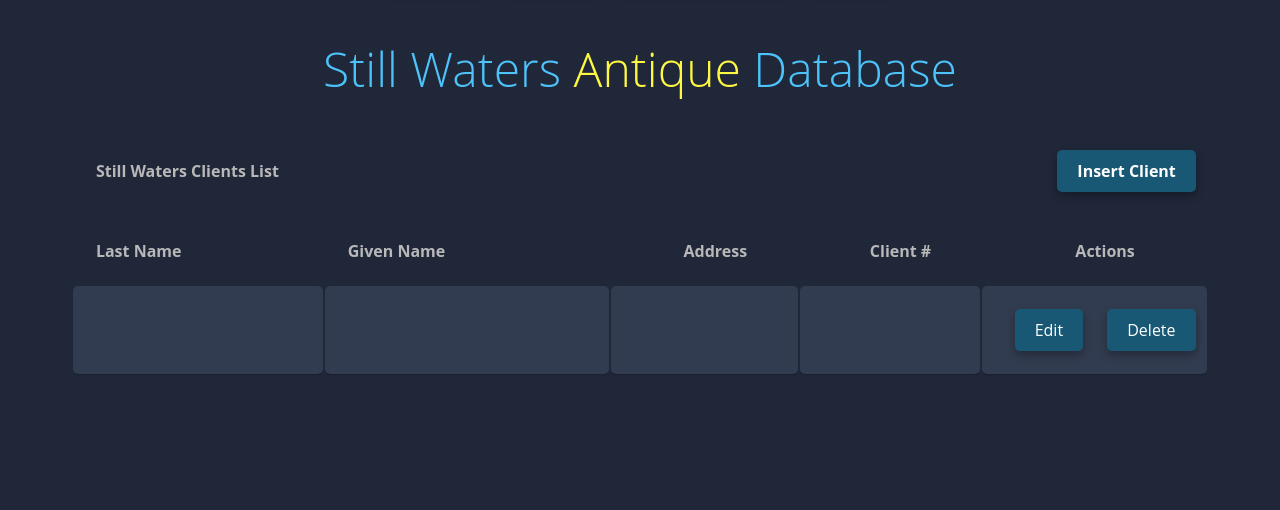
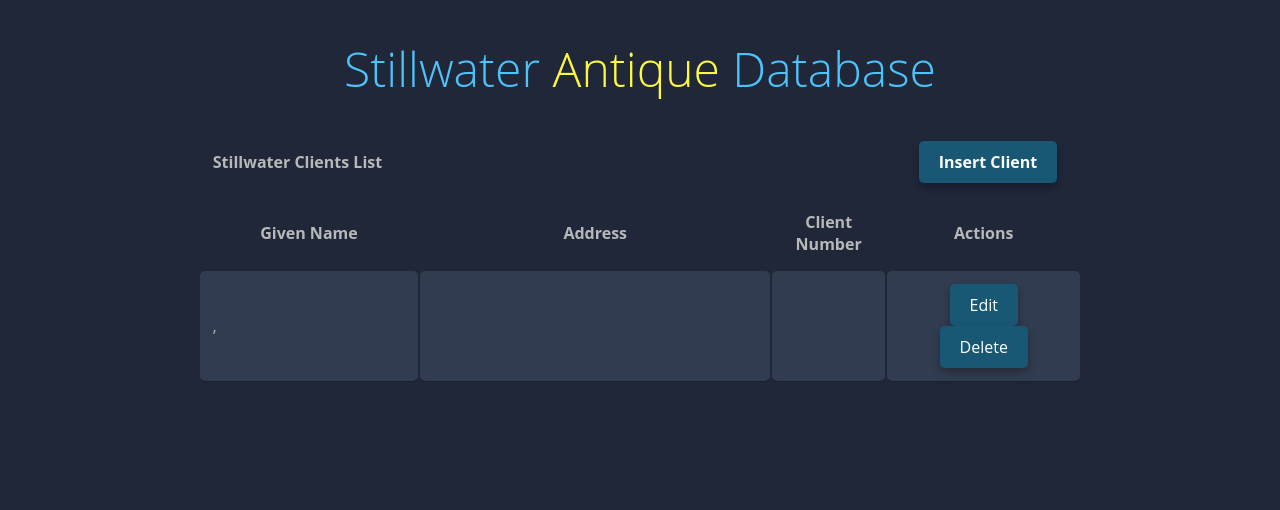
Before and after one commit to IthaquaTheColdSilence/pt5_stillwater, a PHP site: page /htdocs/pt5_stillwaterDB/c_list.php in a window 1280 px wide. Shown: the part 63-573 px from the top of the page. Run offline with PHP 8.4, Linux system fonts and the light colour scheme; tables that the repository leaves empty or names only in its code hold one stand-in row (values such as "Sample post"); data that the repository does not hold is empty.

Commit message:
Commit Clients

```diff
--- a/htdocs/pt5_stillwaterDB/c_list.php
+++ b/htdocs/pt5_stillwaterDB/c_list.php
@@ -18,6 +18,7 @@
     <meta name="viewport" content="width=device-width, initial-scale=1.0">
     <title>Clients List</title>
 </head>
+<link rel="stylesheet" href="css/style.css">
 <style>
     .td a[href*="update_c.php"] {
         display: inline-block;
@@ -57,39 +58,44 @@
         background-color: #FB667A;
         /* Pink hover effect to match table details */
     }
+
+    .container {
+        text-align: left;
+        width: 70%;
+        margin: 0 auto;
+        display: table;
+        padding: 0 0 8em 0;
+    }
 </style>
-<link rel="stylesheet" href="css/style.css">
 
 <body>
     <br><br><br>
-    <h1><span class="blue"></span>Still Waters<span class="blue"></span> <span class="yellow">Antique</span> Database</h1>
+    <h1><span class="blue"></span>Stillwater<span class="blue"></span> <span class="yellow">Antique</span> Database</h1>
     <form action="c_list.php" method="POST">
         <table class="container" border="0">
             <thead>
                 <tr>
-                    <th colspan="4">Still Waters Clients List</th>
+                    <th colspan="3">Stillwater Clients List</th>
                     <th class="th">
                         <a href="insert_c.php">Insert Client</a>
                     </th>
                 </tr>
                 <tr>
-                    <th align="left">Last Name</th>
-                    <th align="left">Given Name</th>
+                    <th align="center">Given Name</th>
                     <th align="center">Address</th>
-                    <th align="center">Client #</th>
+                    <th align="center">Client Number</th>
                     <th align="center">Actions</th>
                 </tr>
             </thead>
             <tbody>
                 <?php
-                // Loop through all clients and display them
                 while ($result = mysqli_fetch_assoc($query)) { ?>
                     <tr>
-                        <td><?php echo $result['lastName']; ?></td>
-                        <td><?php echo $result['givenName']; ?></td>
-                        <td><?php echo $result['ClientAddress']; ?></td>
-                        <td align="center"><?php echo $result['ClientNumber']; ?></td>
-                        <td align="center" width="20%" class="td">
+                        <td align="left" width="25%"><span style="color: yellow;"><?php echo htmlspecialchars($result['lastName']); ?></span>,
+                        <?php echo htmlspecialchars($result['givenName']); ?></td>
+                        <td align="center" width="40%"><?php echo $result['ClientAddress']; ?></td>
+                        <td align="center"><span style="color: #FB667A;"><?php echo $result['ClientNumber']; ?></td>
+                        <td align="center" class="td">
                             <a href='update_c.php?action=edit&ClientNumber=<?php echo $result["ClientNumber"]; ?>'>Edit</a>
                             <a href='c_list.php?action=delete&ClientNumber=<?php echo $result["ClientNumber"]; ?>' onclick="return confirm('Are you sure you want to delete this client?');">Delete</a>
                         </td>
--- a/htdocs/pt5_stillwaterDB/css/style.css
+++ b/htdocs/pt5_stillwaterDB/css/style.css
@@ -79,16 +79,17 @@
 
 .container {
     text-align: left;
-    width: 90%;
+    width: 80%;
     margin: 0 auto;
     display: table;
     padding: 0 0 8em 0;
 }
 
 .container td, .container th {
-    padding-bottom: 2%;
-    padding-top: 2%;
-    padding-left: 2%;
+    padding-bottom: 1.5%;
+    padding-top: 1.5%;
+    padding-left: 1.5%;
+    padding-right: 1.5%;
 }
 
 /* BG COLOR = odd rows */
@@ -105,7 +106,6 @@
     background-color: #1F2739;
 }
 
-.container td:first-child { color: #FB667A; }
 
 .container tr:hover {
     font-weight: bold;
@@ -114,8 +114,3 @@
     -moz-box-shadow: 0 6px 6px -6px #0E1119;
     box-shadow: 0 6px 6px -6px #0E1119;
 }
-
-@media (max-width: 800px) {
-    .container td:nth-child(4),
-    .container th:nth-child(4) { display: none; }
-}
--- a/htdocs/pt5_stillwaterDB/items.php
+++ b/htdocs/pt5_stillwaterDB/items.php
@@ -58,7 +58,6 @@
     <br>
     <h1><span class="blue"></span>Still Waters<span class="blue"></span> <span class="yellow">Antique</span> Database</h1>
     <table class="container">
-        <tbody>
             <tr>
                 <th colspan="4">Still Waters Items List</th>
                 <th></th>
@@ -67,6 +66,7 @@
                     <a href="insert_i.php">Insert Item</a>
                 </th>
             </tr>
+            <tbody align="center">
             <tr>
                 <th width="10.5%">Condition</th>
                 <th width="11%">Item Type</th>
--- a/htdocs/pt5_stillwaterDB/purchases.php
+++ b/htdocs/pt5_stillwaterDB/purchases.php
@@ -75,6 +75,7 @@
                     <th width="15%" align="center">Purchase ID</th>
                     <th align='center'>Action</th>
                 </tr>
+                <tbody align="center">
                 <?php
                 while ($result = mysqli_fetch_assoc($query)) {
                     $formatCost = number_format($result['p_cost']);
--- a/htdocs/pt5_stillwaterDB/sales.php
+++ b/htdocs/pt5_stillwaterDB/sales.php
@@ -85,7 +85,7 @@
                 <th align="center">Action</th>
             </tr>
         </thead>
-        <tbody>
+        <tbody align="center">
             <?php
             while ($result = mysqli_fetch_assoc($query)) {
                 $saleID = $result['saleID'];
```
Also changed, not shown: htdocs/pt5_stillwaterDB/insert_p.php (+0 -10 lines).
